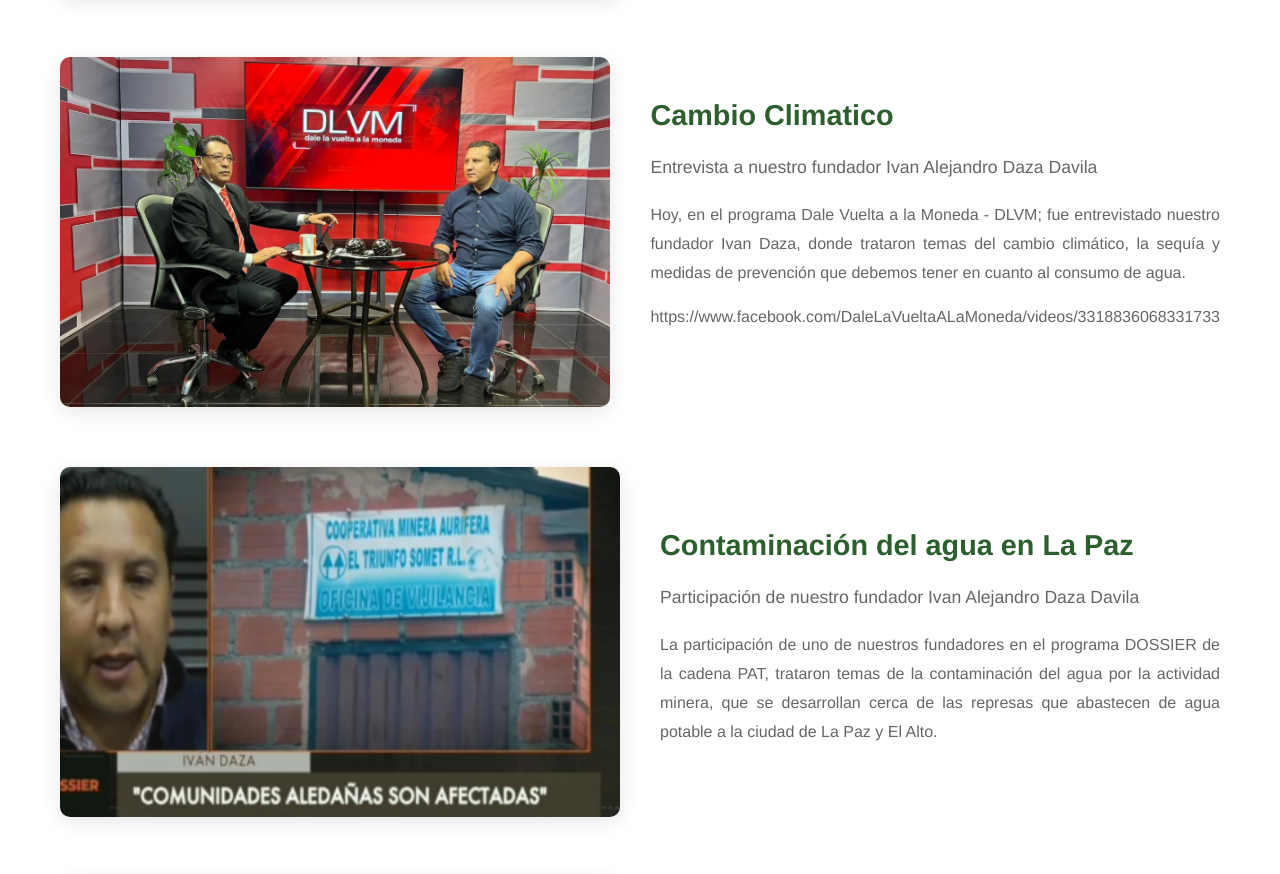
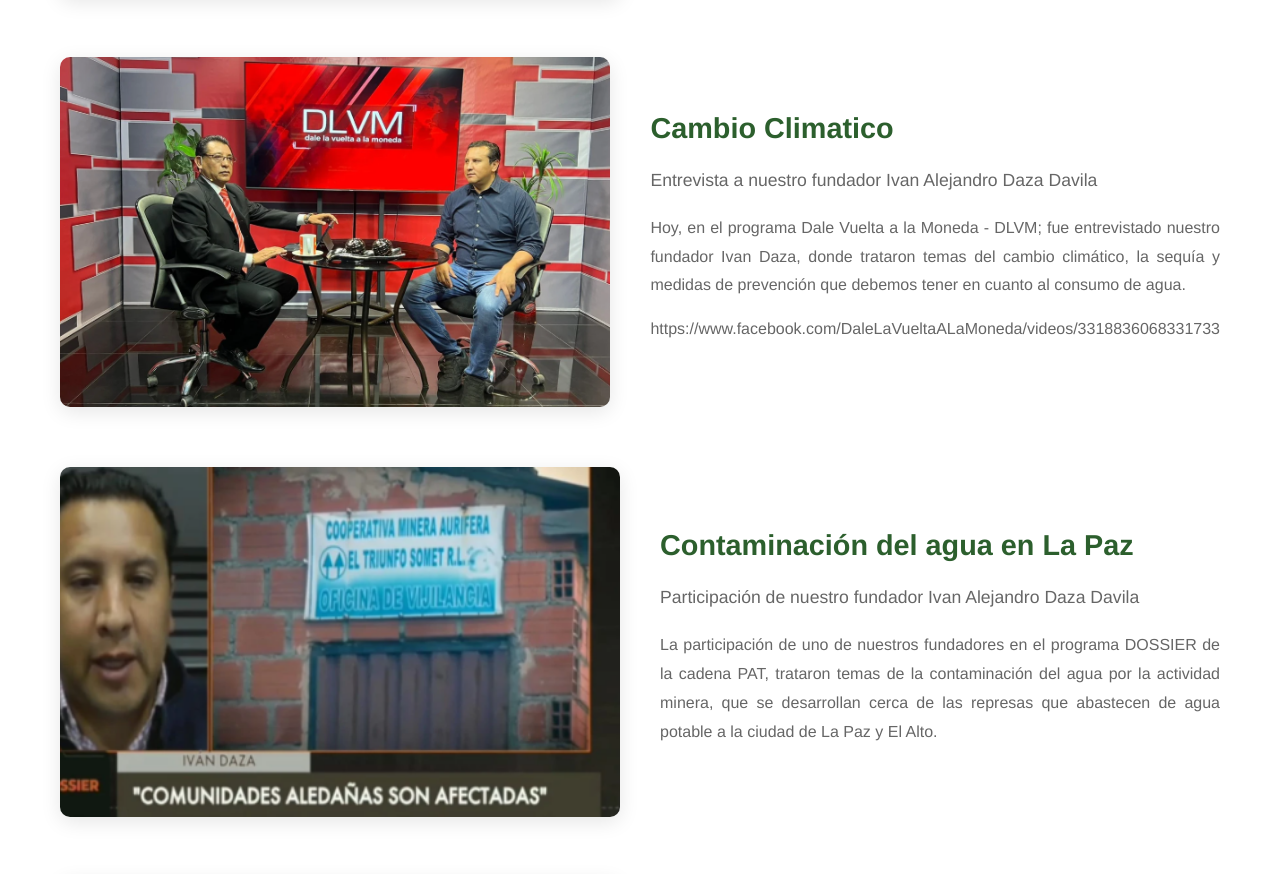
Before and after one commit to ruthgabrielalayme-cmd/funsama, a website: page index.html in a window 1280 px wide. Shown: the part 3105-3979 px from the top of the page. Drawn offline with Linux system fonts and the light colour scheme.

Commit message:
correccin del index textob

```diff
--- a/index.html
+++ b/index.html
@@ -111,12 +111,10 @@
             <div class="galeria-item">
                 <img src="images/cambio-climatico.png" alt="Cambio Climático">
                 <div class="galeria-content">
-                     <div class="linea-item">
                     <h3>Cambio Climatico</h3>
                     <h4>Entrevista a nuestro fundador Ivan Alejandro Daza Davila</h4>
                     <p>Hoy, en el programa Dale Vuelta a la Moneda - DLVM; fue entrevistado nuestro fundador Ivan Daza, donde trataron temas del cambio climático, la sequía y medidas de prevención que debemos tener en cuanto al consumo de agua.</p>
                     <p>https://www.facebook.com/DaleLaVueltaALaMoneda/videos/3318836068331733</p>
-                </div>
                 </div>
             </div>
 
```
